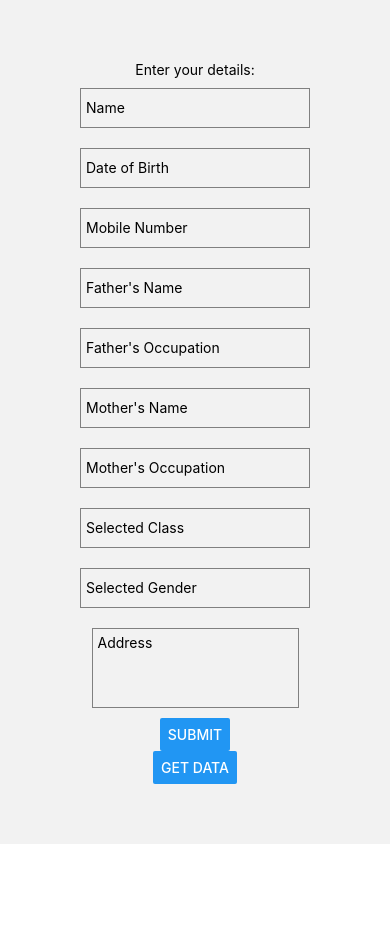
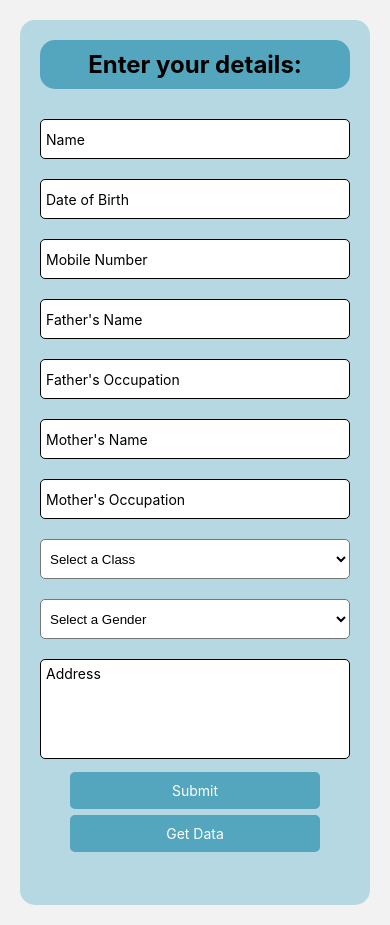
Before and after one commit to Gowtham1802/SchoolScreen, a React Native app: screen /FormInputScreen in a window 390 px wide. Before the commit the page ends 844 px from the top, so only its background shows below. Built offline with nearby package versions, Linux system fonts and the light colour scheme.

Commit message:
add update codes

```diff
--- a/src/components/FormInputScreen.js
+++ b/src/components/FormInputScreen.js
@@ -1,11 +1,32 @@
 // FormInputScreen.js
 
 import React, {useState, useEffect} from 'react';
-import {View, Text, TextInput, Button, ScrollView} from 'react-native';
+import {
+  View,
+  Text,
+  TextInput,
+  TouchableOpacity,
+  ScrollView,
+  Alert,
+  StyleSheet,
+} from 'react-native';
+import {Picker} from '@react-native-picker/picker';
 import AsyncStorage from '@react-native-async-storage/async-storage';
+
+// Import the generateRandomUserId function
+function generateRandomUserId(length) {
+  const characters = '0123456789';
+  let userId = '';
+  for (let i = 0; i < length; i++) {
+    userId += characters.charAt(Math.floor(Math.random() * characters.length));
+  }
+  return userId;
+}
 
 const FormInputScreen = ({navigation, route}) => {
   const [formData, setFormData] = useState({
+    // Add a userId field to the form data
+
     name: '',
     dateOfBirth: '',
     mobileNumber: '',
@@ -14,11 +35,14 @@ const FormInputScreen = ({navigation, route}) => {
     mothersName: '',
     mothersOccupation: '',
     selectedClass: '',
-    selectedGender: '',
+    selectedGender: 'Select a Gender',
     address: '',
   });
 
   useEffect(() => {
+    try {
+      const id = route.params?.id; // Use optional chaining
+
       if (route.params && route.params.studentData) {
         setFormData(route.params.studentData);
       } else {
@@ -36,6 +60,9 @@ const FormInputScreen = ({navigation, route}) => {
           address: '',
         });
       }
+    } catch (error) {
+      console.error('Error fetching data:', error);
+    }
   }, [route.params]);
 
   const handleChange = (key, value) => {
@@ -49,6 +76,16 @@ const FormInputScreen = ({navigation, route}) => {
     const errors = handleValidation();
     if (Object.keys(errors).length === 0) {
       try {
+        // Generate a random userId
+        const userId = generateRandomUserId(4);
+
+        // Set the generated userId to the form data
+        const userData = {...formData, userId};
+
+        // Update the form data directly
+        // setFormData(userData);
+
+        // Get existing student data from AsyncStorage
         const existingStudentData = await AsyncStorage.getItem('studentData');
         let studentData = existingStudentData
           ? JSON.parse(existingStudentData)
@@ -56,13 +93,19 @@ const FormInputScreen = ({navigation, route}) => {
 
         if (route.params && route.params.studentIndex !== undefined) {
           // If updating existing data, replace the data at the specified index
-          studentData[route.params.studentIndex] = formData;
+          studentData[route.params.studentIndex] = userData;
         } else {
           // If adding new data, push it to the array
-          studentData.push(formData);
+          studentData.push(userData);
         }
 
+        // Save updated student data to AsyncStorage
         await AsyncStorage.setItem('studentData', JSON.stringify(studentData));
+
+        console.log('FormData:', formData);
+        console.log('UserData:', userData);
+        console.log('StudentData:', studentData);
+
         navigation.navigate('FormDataScreen');
       } catch (error) {
         console.error('Error saving form data: ', error);
@@ -138,135 +181,160 @@ const FormInputScreen = ({navigation, route}) => {
         flexGrow: 1,
         justifyContent: 'center',
         alignItems: 'center',
+        padding: 20,
       }}>
-      <View style={{flex: 1, justifyContent: 'center', alignItems: 'center'}}>
-        <Text>Enter your details:</Text>
+      <View
+        style={{
+          flexGrow: 1,
+          justifyContent: 'flex-start',
+          alignItems: 'center',
+          backgroundColor: '#b5d8e3',
+          borderRadius: 15,
+          width: '100%',
+          padding: 20,
+        }}>
+        <Text
+          style={{
+            fontSize: 24,
+            fontWeight: 'bold',
+            marginBottom: 20,
+            backgroundColor: '#53a6be',
+            textAlign: 'center',
+            borderRadius: 15,
+            padding: 10,
+            width: '100%',
+          }}>
+          Enter your details:
+        </Text>
         <TextInput
-          style={{
-            height: 40,
-            borderColor: 'gray',
-            borderWidth: 1,
-            margin: 10,
-            padding: 5,
-          }}
+          style={styles.input}
           placeholder="Name"
           onChangeText={text => handleChange('name', text)}
           value={formData.name}
         />
         <TextInput
-          style={{
-            height: 40,
-            borderColor: 'gray',
-            borderWidth: 1,
-            margin: 10,
-            padding: 5,
-          }}
+          style={styles.input}
           placeholder="Date of Birth"
           onChangeText={text => handleChange('dateOfBirth', text)}
           value={formData.dateOfBirth}
         />
         <TextInput
-          style={{
-            height: 40,
-            borderColor: 'gray',
-            borderWidth: 1,
-            margin: 10,
-            padding: 5,
-          }}
+          style={styles.input}
           placeholder="Mobile Number"
           onChangeText={text => handleChange('mobileNumber', text)}
           value={formData.mobileNumber}
+          keyboardType="numeric" // Numeric keyboard
         />
         <TextInput
-          style={{
-            height: 40,
-            borderColor: 'gray',
-            borderWidth: 1,
-            margin: 10,
-            padding: 5,
-          }}
+          style={styles.input}
           placeholder="Father's Name"
           onChangeText={text => handleChange('fathersName', text)}
           value={formData.fathersName}
         />
         <TextInput
-          style={{
-            height: 40,
-            borderColor: 'gray',
-            borderWidth: 1,
-            margin: 10,
-            padding: 5,
-          }}
+          style={styles.input}
           placeholder="Father's Occupation"
           onChangeText={text => handleChange('fathersOccupation', text)}
           value={formData.fathersOccupation}
         />
         <TextInput
-          style={{
-            height: 40,
-            borderColor: 'gray',
-            borderWidth: 1,
-            margin: 10,
-            padding: 5,
-          }}
+          style={styles.input}
           placeholder="Mother's Name"
           onChangeText={text => handleChange('mothersName', text)}
           value={formData.mothersName}
         />
         <TextInput
-          style={{
-            height: 40,
-            borderColor: 'gray',
-            borderWidth: 1,
-            margin: 10,
-            padding: 5,
-          }}
+          style={styles.input}
           placeholder="Mother's Occupation"
           onChangeText={text => handleChange('mothersOccupation', text)}
           value={formData.mothersOccupation}
         />
+        <Picker
+          selectedValue={formData.selectedClass}
+          style={styles.input}
+          onValueChange={(itemValue, itemIndex) =>
+            handleChange('selectedClass', itemValue)
+          }>
+          <Picker.Item label="Select a Class" value="" />
+          <Picker.Item label="LKG" value="Class 1" />
+          <Picker.Item label="UKG" value="Class 2" />
+          <Picker.Item label="1st standard" value="Class 3" />
+          <Picker.Item label="2nd standard" value="Class 4" />
+          <Picker.Item label="3rd standard" value="Class 5" />
+          <Picker.Item label="4th standard" value="Class 6" />
+          <Picker.Item label="5th standard" value="Class 7" />
+          <Picker.Item label="6th standard" value="Class 8" />
+          <Picker.Item label="7th standard" value="Class 9" />
+          <Picker.Item label="9th standard" value="Class 10" />
+          <Picker.Item label="10th standard" value="Class 11" />
+          <Picker.Item label="11th standard" value="Class 12" />
+          <Picker.Item label="12th standard" value="Class 13" />
+          {/* Add more class options as needed */}
+        </Picker>
+        <Picker
+          selectedValue={formData.selectedGender}
+          style={styles.input}
+          onValueChange={(itemValue, itemIndex) =>
+            handleChange('selectedGender', itemValue)
+          }>
+          <Picker.Item label="Select a Gender" value="" />
+          <Picker.Item label="Male" value="Male" />
+          <Picker.Item label="Female" value="Female" />
+        </Picker>
+
         <TextInput
-          style={{
-            height: 40,
-            borderColor: 'gray',
-            borderWidth: 1,
-            margin: 10,
-            padding: 5,
-          }}
-          placeholder="Selected Class"
-          onChangeText={text => handleChange('selectedClass', text)}
-          value={formData.selectedClass}
-        />
-        <TextInput
-          style={{
-            height: 40,
-            borderColor: 'gray',
-            borderWidth: 1,
-            margin: 10,
-            padding: 5,
-          }}
-          placeholder="Selected Gender"
-          onChangeText={text => handleChange('selectedGender', text)}
-          value={formData.selectedGender}
-        />
-        <TextInput
-          style={{
-            height: 80,
-            borderColor: 'gray',
-            borderWidth: 1,
-            margin: 10,
-            padding: 5,
-          }}
+          style={[styles.input, styles.textArea]}
           placeholder="Address"
           onChangeText={text => handleChange('address', text)}
           value={formData.address}
           multiline={true}
         />
-        <Button title="Submit" onPress={handleSubmit} />
-        <Button title="Get Data" onPress={handleGetData} />
+        <View style={styles.buttonContainer}>
+          <TouchableOpacity
+            onPress={handleSubmit}
+            style={[styles.button, {backgroundColor: '#53a6be'}]}>
+            <Text style={styles.buttonText}>Submit</Text>
+          </TouchableOpacity>
+
+          <TouchableOpacity
+            onPress={handleGetData}
+            style={[styles.button, {backgroundColor: '#53a6be'}]}>
+            <Text style={styles.buttonText}>Get Data</Text>
+          </TouchableOpacity>
+        </View>
       </View>
     </ScrollView>
   );
 };
+const styles = StyleSheet.create({
+  input: {
+    height: 40,
+    borderWidth: 1,
+    marginVertical: 10,
+    padding: 5,
+    width: '100%',
+    backgroundColor: '#fff',
+    borderRadius: 5,
+  },
+  textArea: {
+    height: 100,
+    textAlignVertical: 'top',
+  },
+  buttonContainer: {
+    marginBottom: 30,
+  },
+  button: {
+    backgroundColor: '#53a6be',
+    padding: 10,
+    borderRadius: 5,
+    marginVertical: 3,
+    alignItems: 'center',
+    width: 250, // Adjust width as needed
+
+  },
+  buttonText: {
+    color: '#fff',
+  },
+});
 
 export default FormInputScreen;
```
Lines whose indentation alone changed are shown as unchanged.
